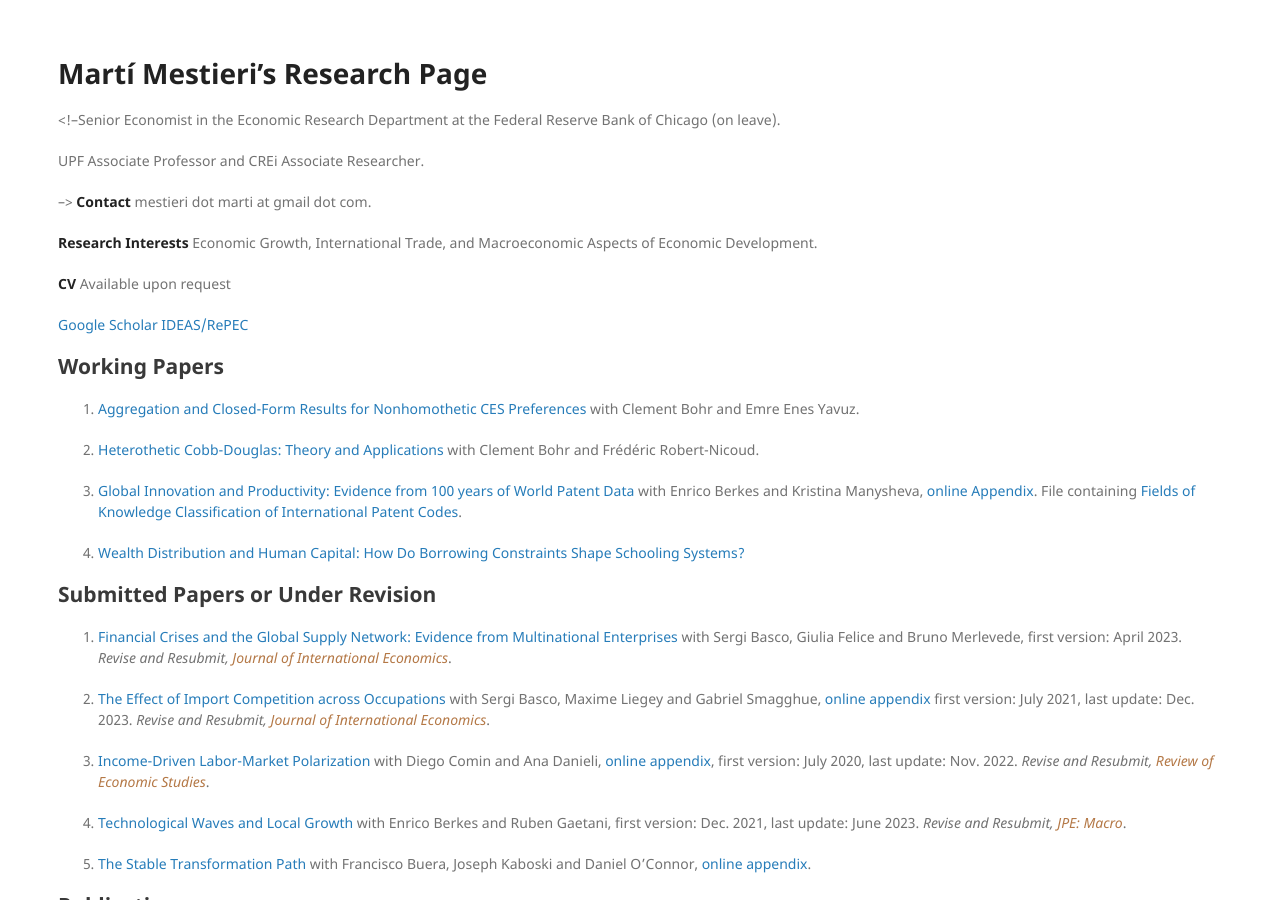
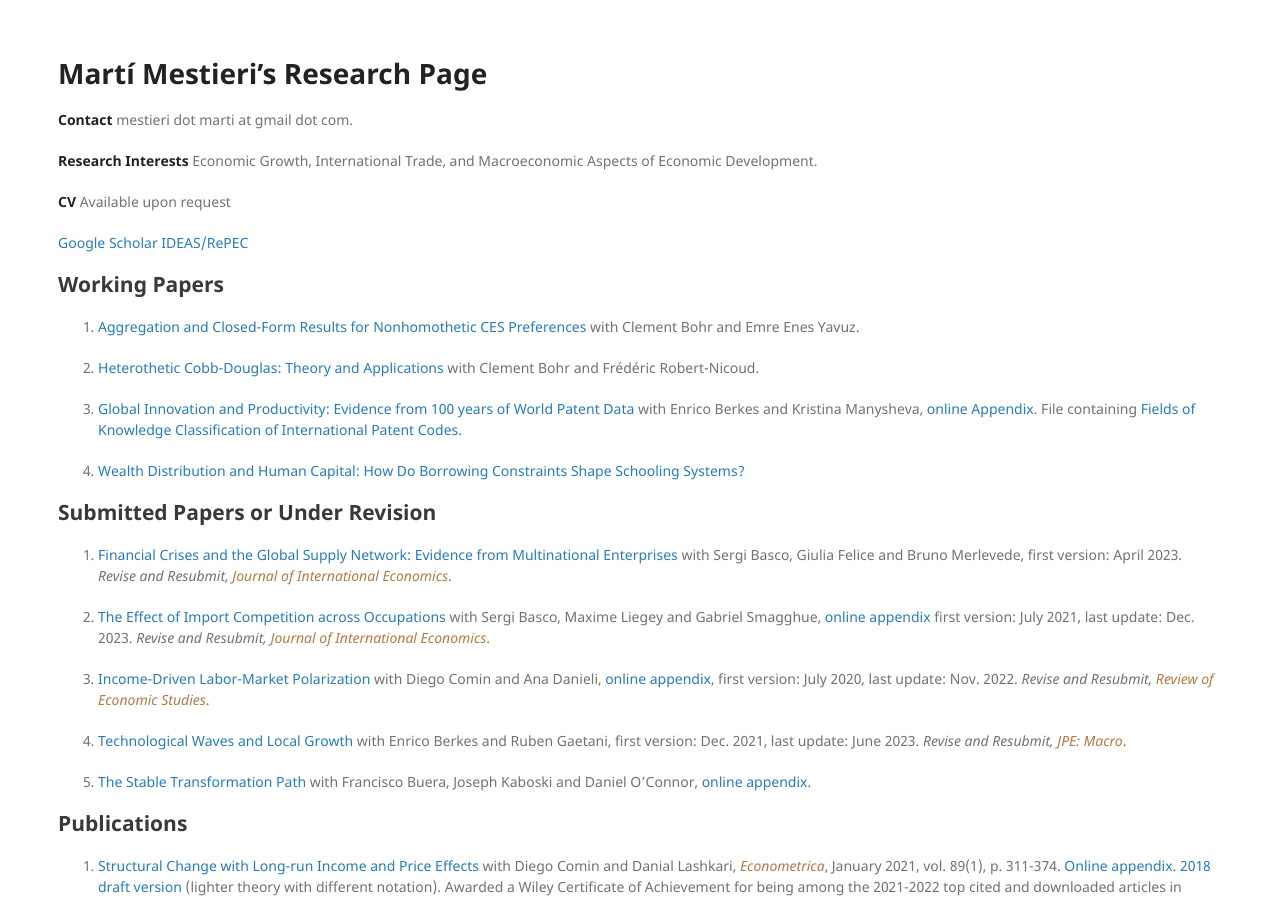
Before and after one commit to mestieri/mestieri.github.io, a Jekyll site: the page built from index.md, in a window 1280 px wide and 900 px high. Built offline with Jekyll 4.4.1, drawn with Linux system fonts in a browser that asks for light colours; part of the change alters nothing that is shown.

```diff
--- a/index.md
+++ b/index.md
@@ -11,11 +11,9 @@ blue {
 </style>
 
 # Martí Mestieri's Research Page
- <!-- #BFA887;  #AEBC21-->
-<!--Senior Economist in the Economic Research Department at the Federal Reserve Bank of Chicago (on leave).
-
+ <!-- #BFA887;  #AEBC21;
+Senior Economist in the Economic Research Department at the Federal Reserve Bank of Chicago (on leave).
 UPF Associate Professor and CREi Associate Researcher.
-
 -->
 **Contact** mestieri dot marti at gmail dot com.
 
```
